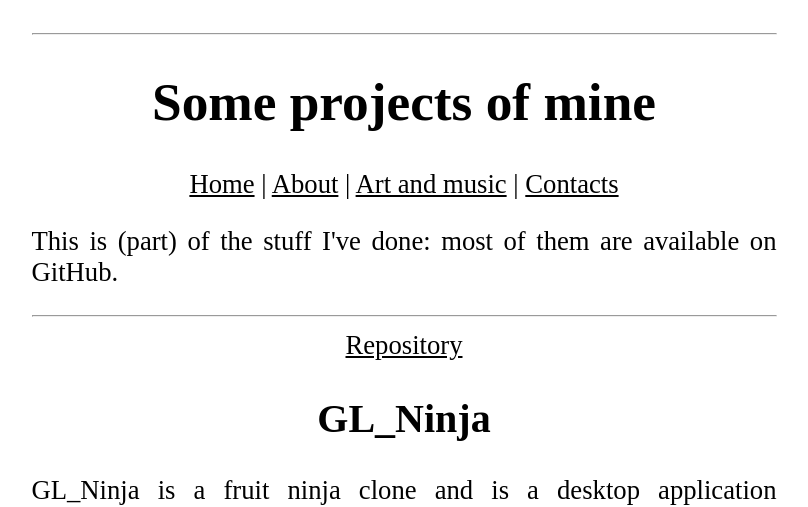
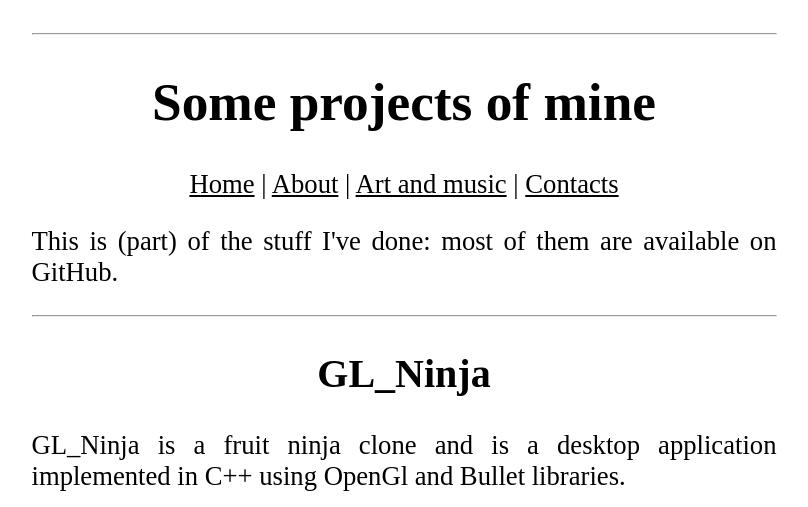
Before and after one commit to kegbird/portfolio, a plain HTML site: page projects.html in a window 1280 px wide. Shown: the top 507 px of the page, without its empty margins (236-1044 px from the left). Drawn offline with Linux system fonts and the light colour scheme.

Commit message:
Removed extra line in projects.

```diff
--- a/projects.html
+++ b/projects.html
@@ -23,7 +23,6 @@
         This is (part) of the stuff I've done: most of them are available on GitHub.
     </p>
     <hr>
-    <a href="https://github.com/Kegbird/AGraph" target="_blank">Repository</a>
     <h2>GL_Ninja</h2>
     <p>
         GL_Ninja is a fruit ninja clone and is a desktop application implemented in C++ using OpenGl and Bullet libraries.
```
Also changed, not shown: 2 other files.
